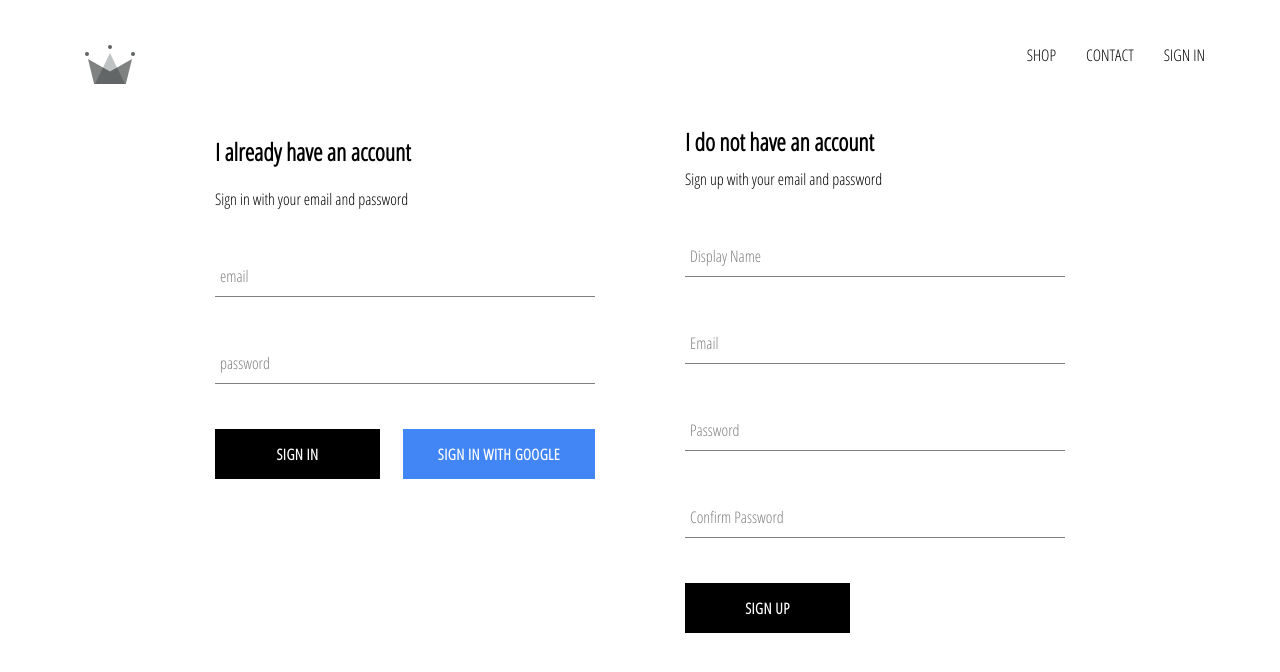
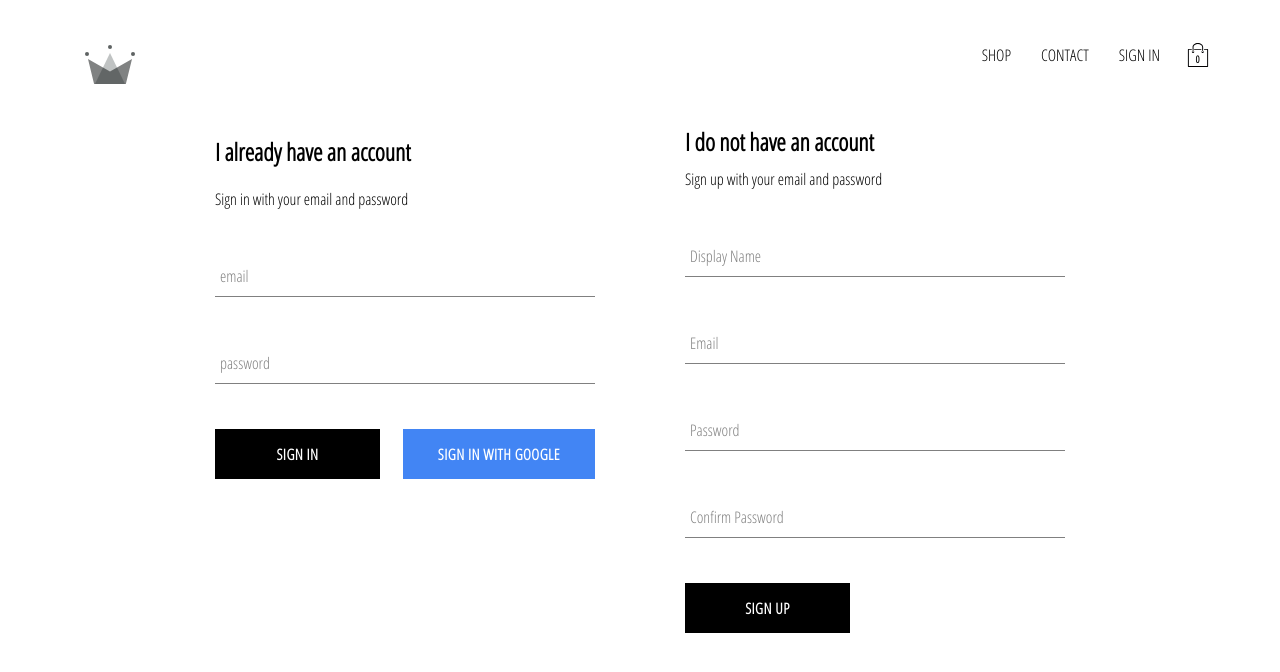
Before and after one commit to mangasoa/crwn-clothing, a React (Create React App) app: page /signin in a window 1280 px wide. Shown: the top 672 px of the page. Built offline with nearby package versions, Linux system fonts and the light colour scheme; no server answers; a web font is replaced by a local one.

Commit message:
adding cart-icon and cart-dropdown components to our application, and implemented CartReducer

```diff
--- /dev/null
+++ b/src/components/cart-dropdown/cart-dropdown.component.jsx
@@ -0,0 +1,14 @@
+import React from 'react';
+
+import CustomButton from '../custom.button/custom-button.component';
+import './cart-dropdown.styles.scss';
+
+const CartDropdown = () => (
+    <div className='cart-dropdown'>
+        <div className='cart-items'>
+            <CustomButton>GO TO CHECKOUT</CustomButton>
+        </div>
+    </div>
+);
+
+export default CartDropdown;
--- /dev/null
+++ b/src/components/cart-dropdown/cart-dropdown.styles.scss
@@ -0,0 +1,24 @@
+.cart-dropdown {
+    position: absolute;
+    width: 240px;
+    height: 340px;
+    display: flex;
+    flex-direction: column;
+    padding: 20px;
+    border: 1px solid black;
+    background-color: white;
+    top: 90px;
+    right: 40px;
+    z-index: 5;
+
+    .cart-items {
+      height: 240px;
+      display: flex;
+      flex-direction: column;
+      overflow: scroll;
+    }
+
+    button {
+      margin-top: auto;
+    }
+  }
--- /dev/null
+++ b/src/components/cart-icon/cart-icon.component.jsx
@@ -0,0 +1,18 @@
+import React from 'react';
+import { connect } from 'react-redux';
+import { toggleCartHidden } from '../../redux/cart/cart.actions';
+import { ReactComponent as ShoppingIcon } from '../../assets/shopping-bag.svg';
+
+import './cart-icon.styles.scss';
+
+const CartIcon = ({ toggleCartHidden }) => (
+    <div className='cart-icon' onClick={toggleCartHidden}>
+        <ShoppingIcon className='shopping-icon' />
+        <span className='item-count'>0</span>
+    </div>
+);
+
+const mapDispatchToProps = dispactch => ({
+    toggleCartHidden: () => dispactch(toggleCartHidden())
+});
+export default connect(null, mapDispatchToProps)(CartIcon);
--- /dev/null
+++ b/src/components/cart-icon/cart-icon.styles.scss
@@ -0,0 +1,21 @@
+.cart-icon {
+    width: 45px;
+    height: 45px;
+    position: relative;
+    display: flex;
+    align-items: center;
+    justify-content: center;
+    cursor: pointer;
+
+    .shopping-icon {
+      width: 24px;
+      height: 24px;
+    }
+
+    .item-count {
+      position: absolute;
+      font-size: 10px;
+      font-weight: bold;
+      bottom: 12px;
+    }
+  }
--- a/src/components/header/header.component.jsx
+++ b/src/components/header/header.component.jsx
@@ -2,11 +2,15 @@
 import { Link } from 'react-router-dom';
 import { connect } from 'react-redux';
 import { auth } from '../../firebase/firebase.utils';
+import CartIcon from '../cart-icon/cart-icon.component';
+import CartDropDown from '../cart-dropdown/cart-dropdown.component';
 import { ReactComponent as Logo } from '../../assets/crown.svg';
+
 
 import './header.styles.scss';
 
-const Header = ({ currentUser }) => (
+
+const Header = ({ currentUser, hidden }) => (
     <div className='header'>
 
         <Link className='logo-container' to='/'>
@@ -21,10 +25,16 @@
                 :
                 <Link className='option' to='/signin'>SIGN IN</Link>
             }
+            <CartIcon/>
         </div>
+        {
+          hidden ? null : <CartDropDown/>
+        }
+
     </div>
 );
-const mapStateToProps = state => ({
-    currentUser: state.user.currentUser
+const mapStateToProps = ({user: { currentUser }, cart: {hidden}}) => ({
+    currentUser,
+    hidden
 });
 export default connect(mapStateToProps)(Header);
--- /dev/null
+++ b/src/redux/cart/cart.actions.js
@@ -0,0 +1,5 @@
+import CartActionTypes from './cart.types';
+
+export const toggleCartHidden = () => ({
+    type: CartActionTypes.TOGGLE_CART_HIDDEN
+});
--- /dev/null
+++ b/src/redux/cart/cart.reducer.js
@@ -0,0 +1,18 @@
+import CartActionTypes from './cart.types';
+const INITIAL_STATE = {
+    hidden: true
+};
+
+const cartReducer = (state = INITIAL_STATE, action) => {
+    switch(action.type) {
+        case CartActionTypes.TOGGLE_CART_HIDDEN:
+            return {
+                ...state,
+                hidden: !state.hidden
+            }
+            default:
+                return state;
+    }
+};
+
+export default cartReducer;
--- /dev/null
+++ b/src/redux/cart/cart.types.js
@@ -0,0 +1,4 @@
+const CartActionTypes = {
+    TOGGLE_CART_HIDDEN: 'TOGGLE_CART_HIDDEN'
+}
+export default CartActionTypes;
--- a/src/redux/root-reducer.js
+++ b/src/redux/root-reducer.js
@@ -1,7 +1,9 @@
 import { combineReducers } from 'redux';
 
 import userReducer from './user/user.reducer';
+import cartReducer from './cart/cart.reducer';
 
 export default combineReducers({
-    user: userReducer
+    user: userReducer,
+    cart: cartReducer
 });
```
Also changed, not shown: src/assets/shopping-bag.svg (added), 1 other file (tests, documents, lock files or other folders).
